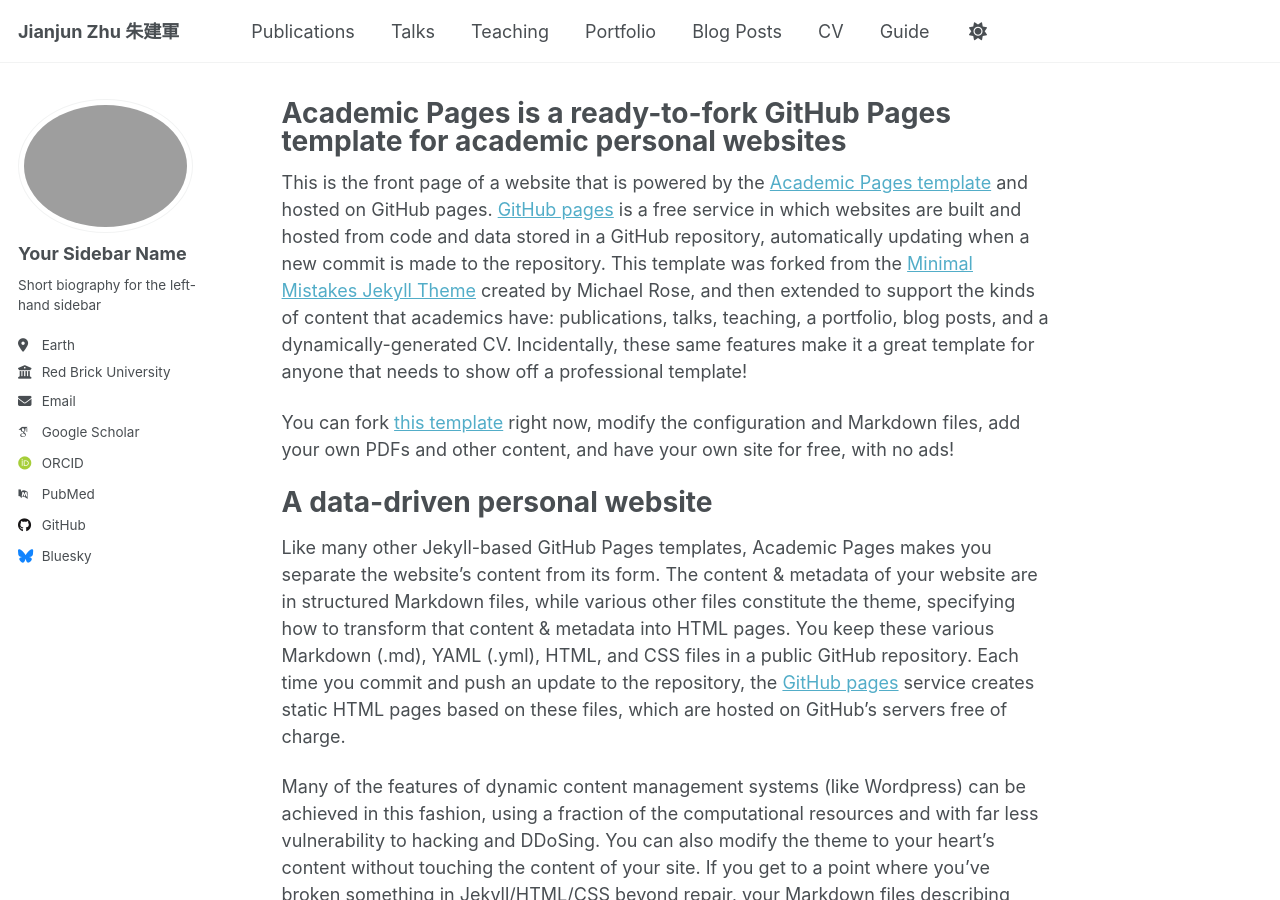
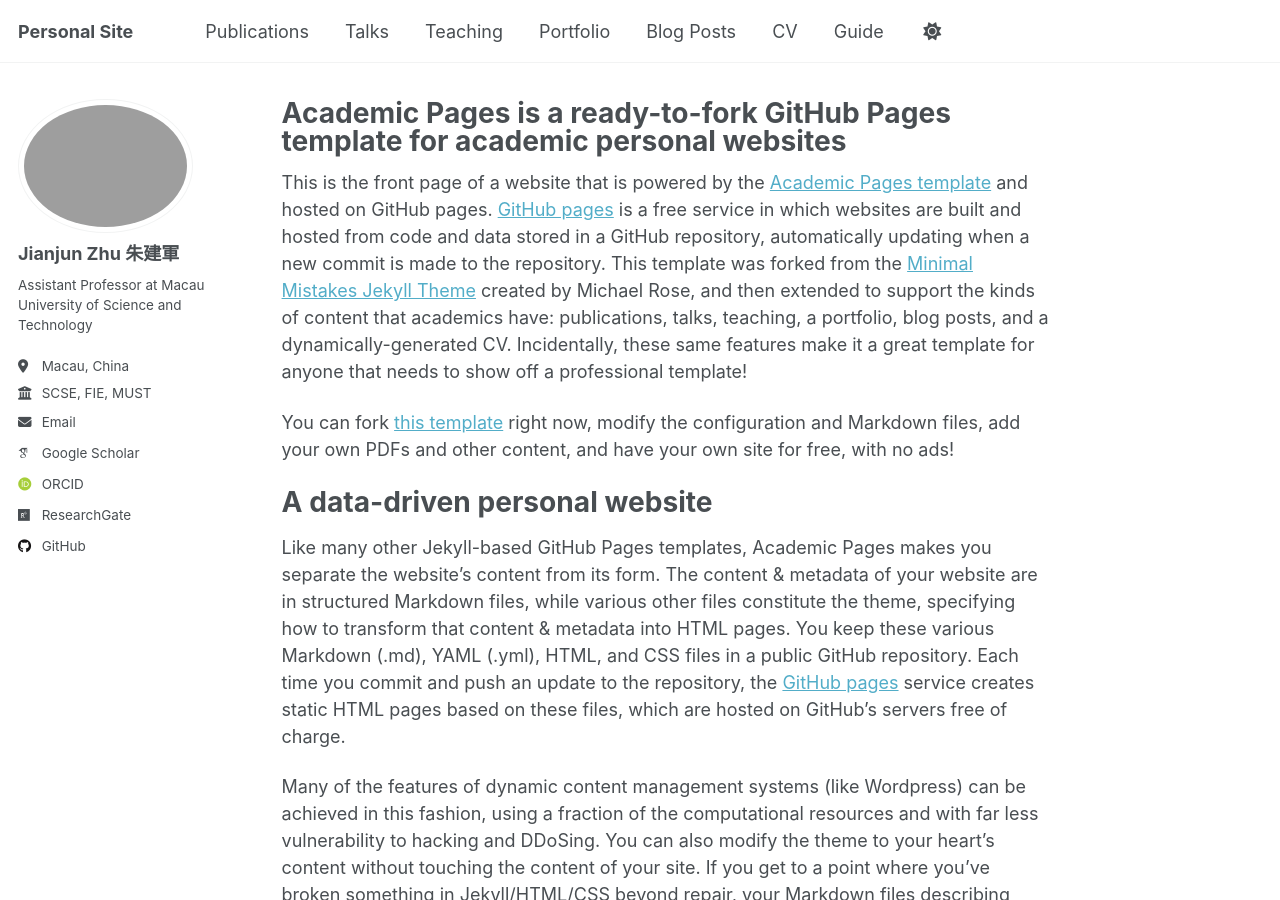
Before and after one commit to JianjunZhu/JianjunZhu.github.io, a Jekyll site: the page built from _pages/about.md, in a window 1280 px wide and 900 px high. Built offline with Jekyll 4.4.1, drawn with Linux system fonts in a browser that asks for light colours; some web fonts are replaced; a script that is not in the unit is left out.

Commit message:
Update _config.yml

```diff
--- a/_config.yml
+++ b/_config.yml
@@ -9,7 +9,7 @@
 # Basic Site Settings
 locale                   : "en-US"
 site_theme               : "default" # Currently available options are "default", "air"
-title                    : "Jianjun Zhu 朱建軍"
+title                    : "Personal Site"
 title_separator          : "-"
 name                     : &name "Jianjun Zhu"
 description              : &description "Assistant Professor at MUST"   # Update this with a general description of your site, this is the default if not overridden by a page
@@ -24,37 +24,37 @@ repository               : "JianjunZhu/JianjunZhu.github.io"
 author:
   # Biographic information
   avatar           : "profile.png"
-  name             : "Your Sidebar Name"
+  name             : "Jianjun Zhu 朱建軍"
   pronouns         : # example: "she/her"
-  bio              : "Short biography for the left-hand sidebar"
-  location         : "Earth"
-  employer         : "Red Brick University"
+  bio              : "Assistant Professor at Macau University of Science and Technology"
+  location         : "Macau, China"
+  employer         : "SCSE, FIE, MUST"
   uri              : # URL
-  email            : "none@example.org"
+  email            : "jjzhu@must.edu.mo"
 
   # Academic websites
   academia         : # URL
   arxiv            : # URL - Update with the correct link to your profile
-  googlescholar    : "https://scholar.google.com/citations?user=PS_CX0AAAAAJ"
+  googlescholar    : "https://scholar.google.com/citations?user=hDDLo9UAAAAJ&hl=en"
   inspire-hep      : # URL
   impactstory      : # URL
-  orcid            : "http://orcid.org/yourorcidurl"
+  orcid            : "http://orcid.org/0000-0001-5895-7663"
   semantic         : # URL
-  pubmed           : "https://www.ncbi.nlm.nih.gov/pubmed/?term=john+snow"
-  researchgate     : # URL
+  pubmed           : #
+  researchgate     : "https://www.researchgate.net/profile/Jianjun-Zhu-11"# URL
   scopus           : # URL
 
   # Repositories and software development
   bitbucket        : # Username - Update with your username on the site
   codepen          : # Username
   dribbble         : # Username
-  github           : "academicpages"
+  github           : "JianjunZhu"
   kaggle           : # Username
   stackoverflow    : # User number or user number and name (i.e., use "1" or "1/jeff-atwood")
 
   # Social media
   artstation       : # Username
-  bluesky          : "bsky.app" # Replace this with you Bluesky username
+  bluesky          : # "bsky.app" # Replace this with you Bluesky username
   facebook         : # Username
   flickr           : # Username
   foursquare       : # Username
```
